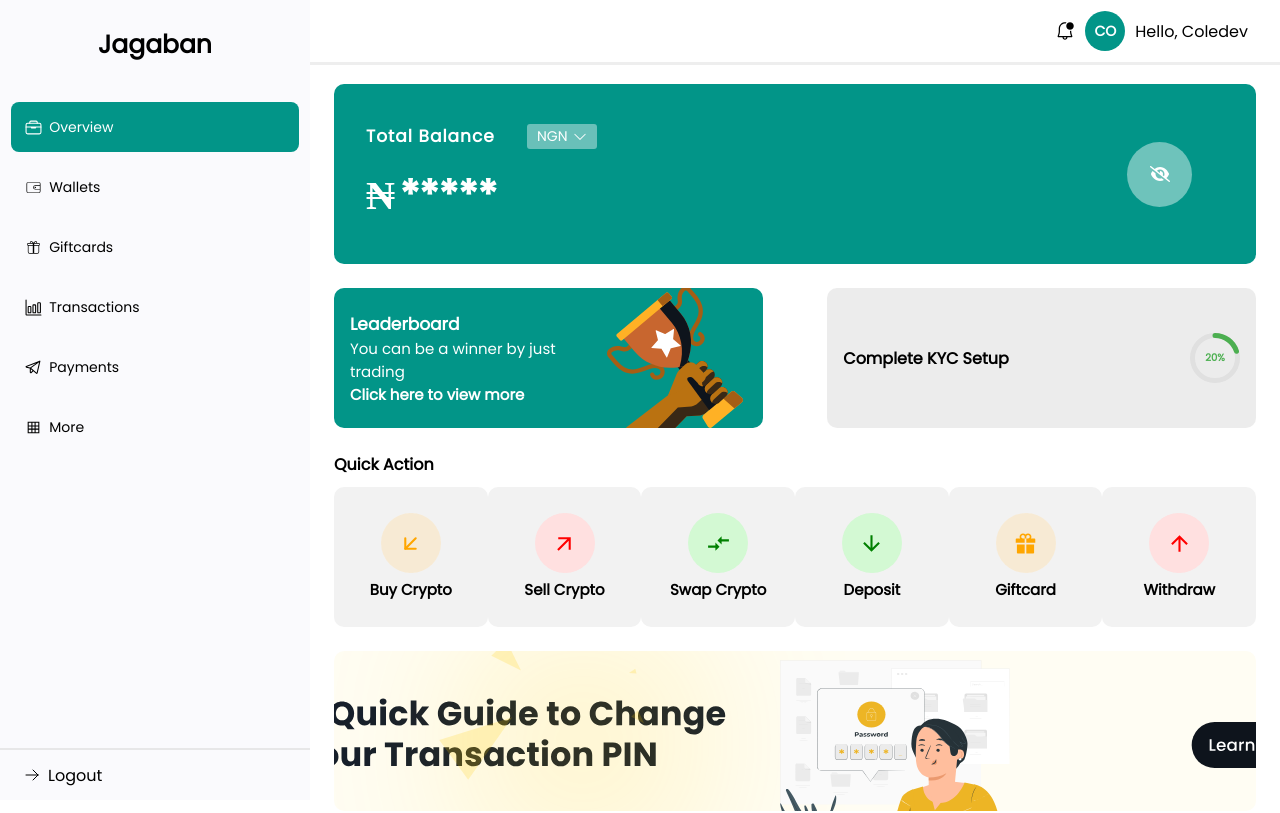
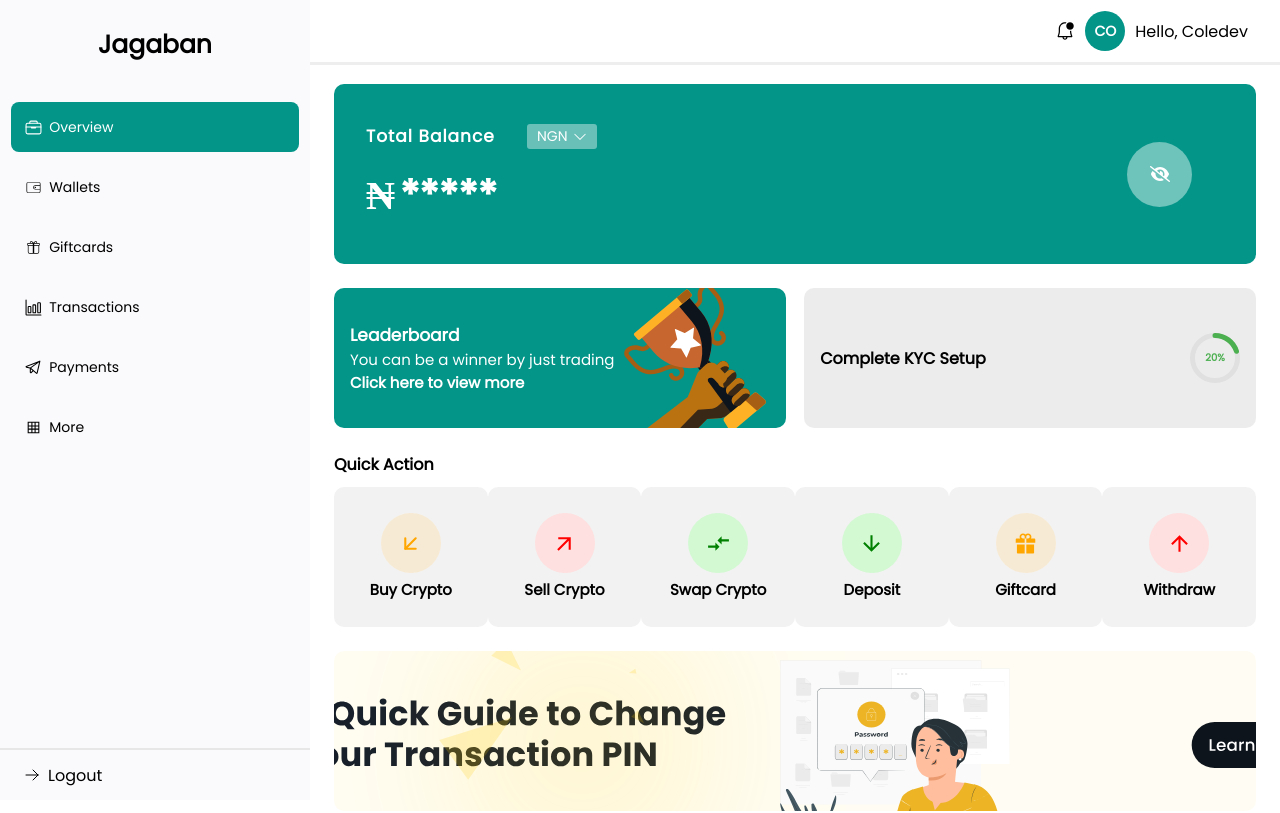
Before and after one commit to collins-cl/edegx2.0, a React (Vite) app: page /overview in a window 1280 px wide. Shown: the top 813 px of the page. Built offline with nearby package versions, Linux system fonts and the light colour scheme.

Commit message:
dashboard: progress 75%

```diff
--- a/src/components/Hero/Hero.scss
+++ b/src/components/Hero/Hero.scss
@@ -108,7 +108,7 @@
       justify-content: space-between;
 
       .card {
-        width: 46.5%;
+        width: 49%;
         height: 140px;
         padding: 0 1em;
         border-radius: 10px;
```
